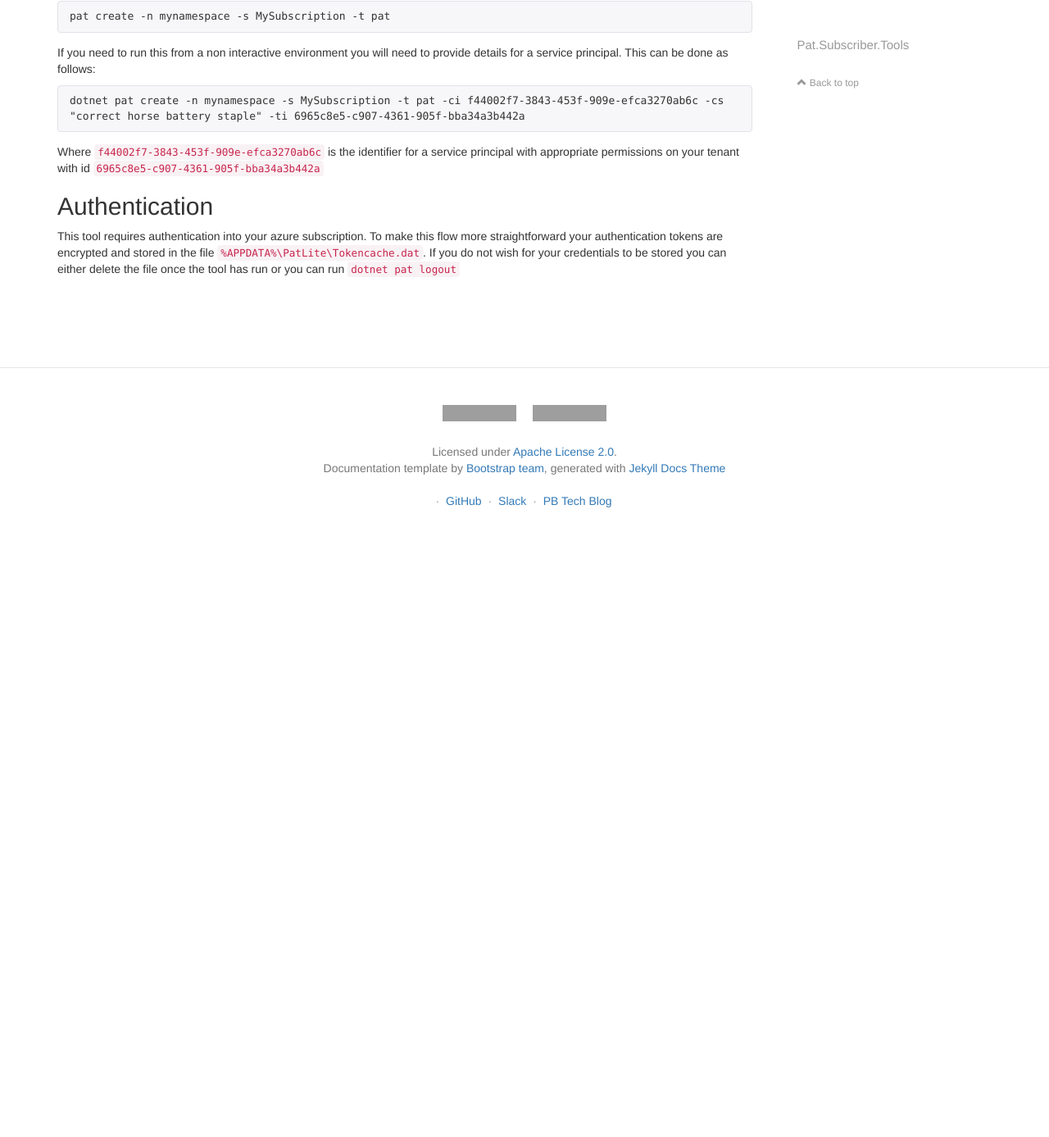
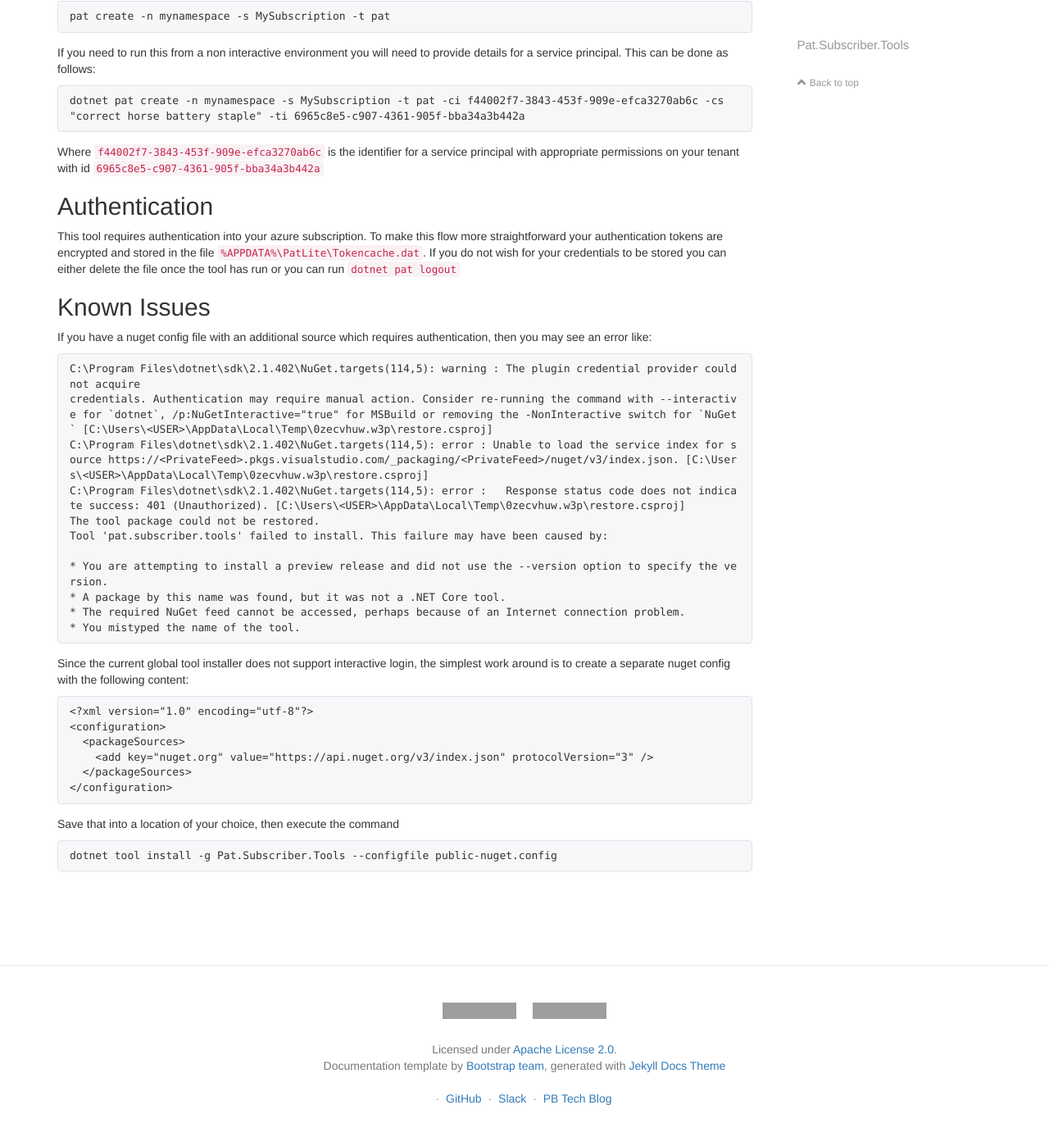
Before and after one commit to purplebricks/pat, a Jekyll site: the page built from docs/pat-subscriber-tools.md, in a window 1280 px wide and 1400 px high, scrolled down 833 px. Shown: the top 1387 px of the window at 82% size. Built offline with Jekyll 4.4.1, drawn with Linux system fonts in a browser that asks for light colours; nearby versions of some CDN libraries; before the commit the page ends 1504 px from its top, so only the background shows below that; grey boxes are pictures that could not be loaded.

Commit message:
Add Pat Tooling Work Around Note

````diff
--- a/docs/pat-subscriber-tools.md
+++ b/docs/pat-subscriber-tools.md
@@ -44,3 +44,38 @@ Where `f44002f7-3843-453f-909e-efca3270ab6c` is the identifier for a service pri
 
 ## Authentication
 This tool requires authentication into your azure subscription. To make this flow more straightforward your authentication tokens are encrypted and stored in the file `%APPDATA%\PatLite\Tokencache.dat`. If you do not wish for your credentials to be stored you can either delete the file once the tool has run or you can run `dotnet pat logout`
+
+## Known Issues
+
+If you have a nuget config file with an additional source which requires authentication, then you may see an error like:
+
+```
+C:\Program Files\dotnet\sdk\2.1.402\NuGet.targets(114,5): warning : The plugin credential provider could not acquire
+credentials. Authentication may require manual action. Consider re-running the command with --interactive for `dotnet`, /p:NuGetInteractive="true" for MSBuild or removing the -NonInteractive switch for `NuGet` [C:\Users\<USER>\AppData\Local\Temp\0zecvhuw.w3p\restore.csproj]
+C:\Program Files\dotnet\sdk\2.1.402\NuGet.targets(114,5): error : Unable to load the service index for source https://<PrivateFeed>.pkgs.visualstudio.com/_packaging/<PrivateFeed>/nuget/v3/index.json. [C:\Users\<USER>\AppData\Local\Temp\0zecvhuw.w3p\restore.csproj]
+C:\Program Files\dotnet\sdk\2.1.402\NuGet.targets(114,5): error :   Response status code does not indicate success: 401 (Unauthorized). [C:\Users\<USER>\AppData\Local\Temp\0zecvhuw.w3p\restore.csproj]
+The tool package could not be restored.
+Tool 'pat.subscriber.tools' failed to install. This failure may have been caused by:
+
+* You are attempting to install a preview release and did not use the --version option to specify the version.
+* A package by this name was found, but it was not a .NET Core tool.
+* The required NuGet feed cannot be accessed, perhaps because of an Internet connection problem.
+* You mistyped the name of the tool.
+```
+
+Since the current global tool installer does not support interactive login, the simplest work around is to create a separate nuget config with the following content:
+
+```
+<?xml version="1.0" encoding="utf-8"?>
+<configuration>
+  <packageSources>
+    <add key="nuget.org" value="https://api.nuget.org/v3/index.json" protocolVersion="3" />
+  </packageSources>
+</configuration>
+```
+
+Save that into a location of your choice, then execute the command
+
+```
+dotnet tool install -g Pat.Subscriber.Tools --configfile public-nuget.config
+```
````
